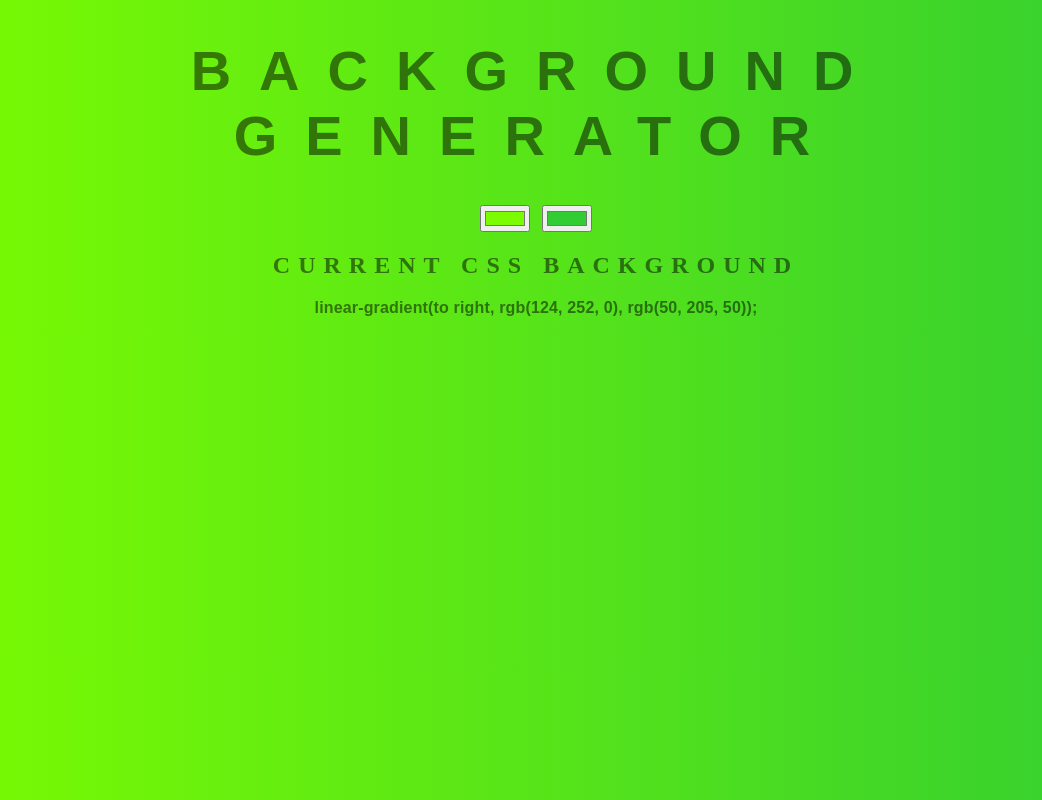
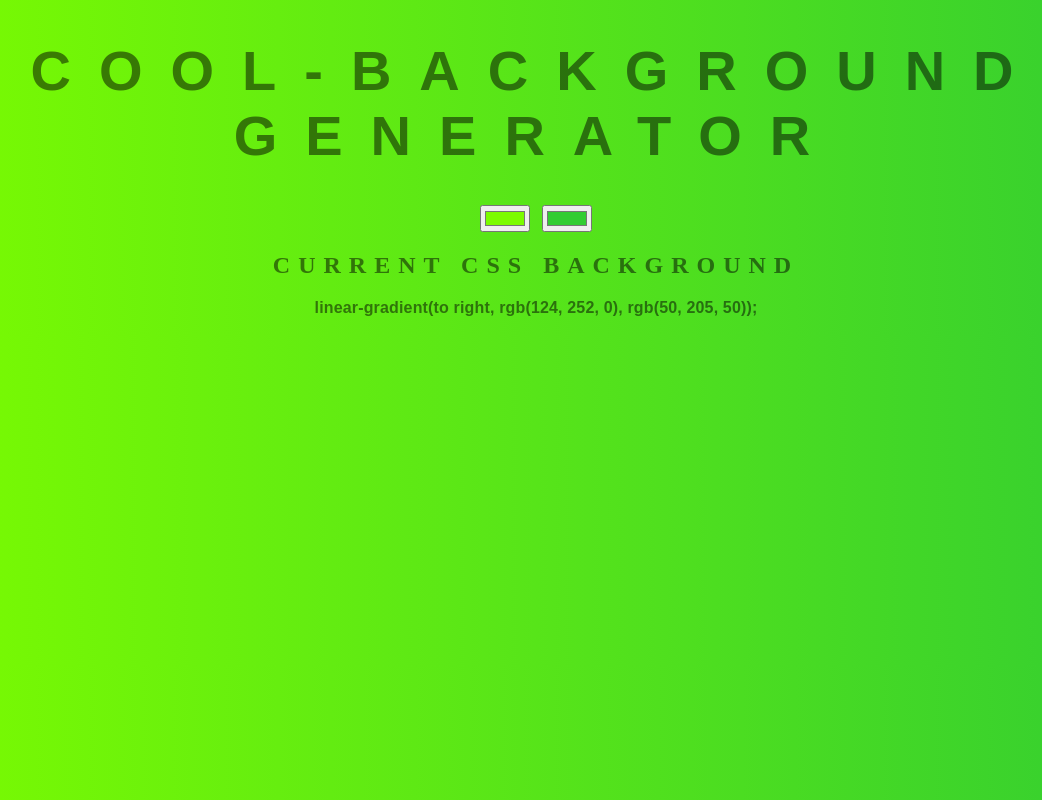
Before and after one commit to haidersafi/background-generator, a plain HTML site: page backgroundgenerator.html in a window 1280 px wide. Shown: the whole page, without its empty margins (104-1146 px from the left). Drawn offline with Linux system fonts and the light colour scheme.

Commit message:
changing title

```diff
--- a/backgroundgenerator.html
+++ b/backgroundgenerator.html
@@ -5,7 +5,7 @@
 	<link rel="stylesheet" type="text/css" href="style.css">
 </head>
 <body>
-<h1>Background Generator</h1>
+<h1>Cool-Background Generator</h1>
 <input id="color1" type="color" name="" value="#7CFC00">
 <input id="color2" type="color" name="" value="#32CD32">
 <h2>Current CSS Background</h2>
```
